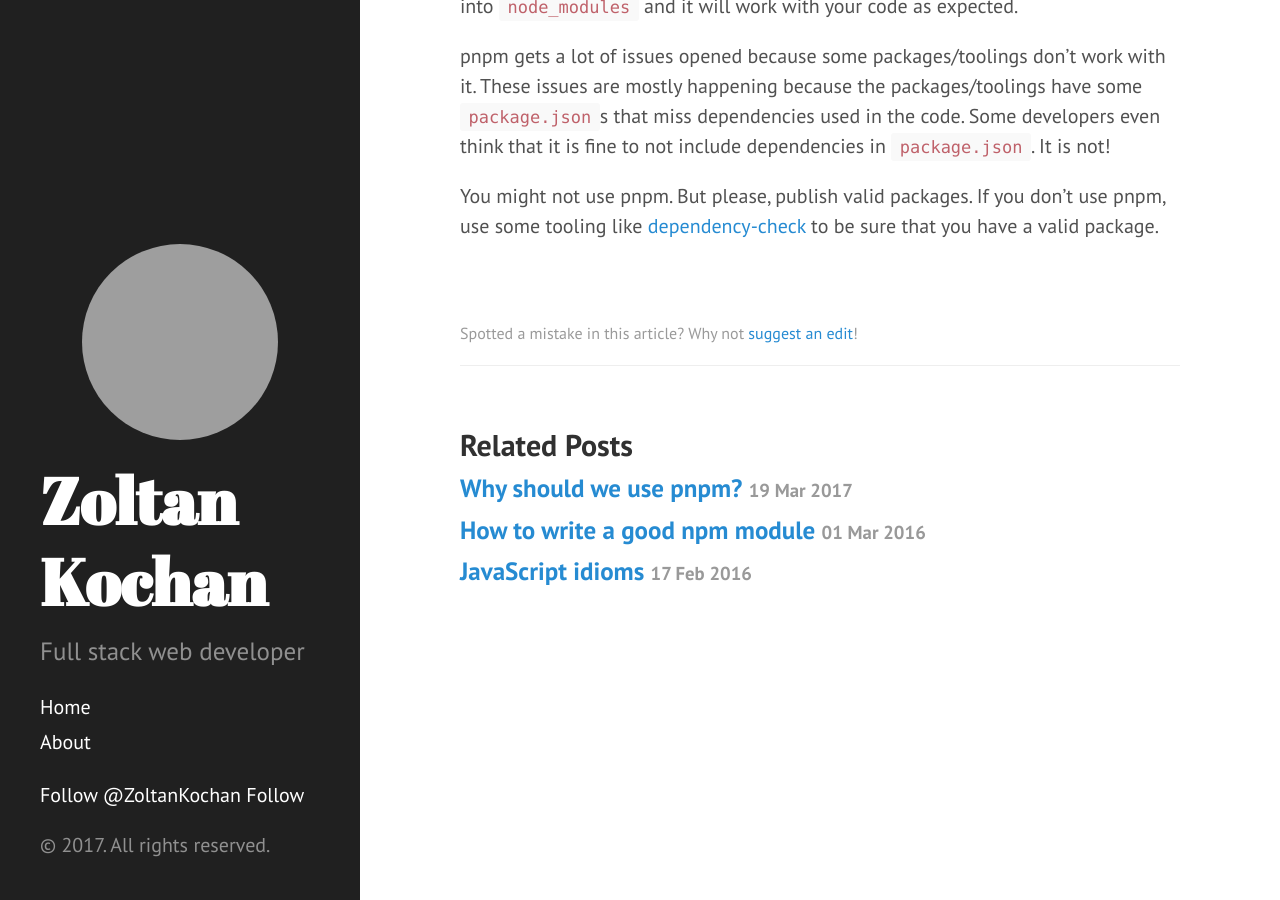
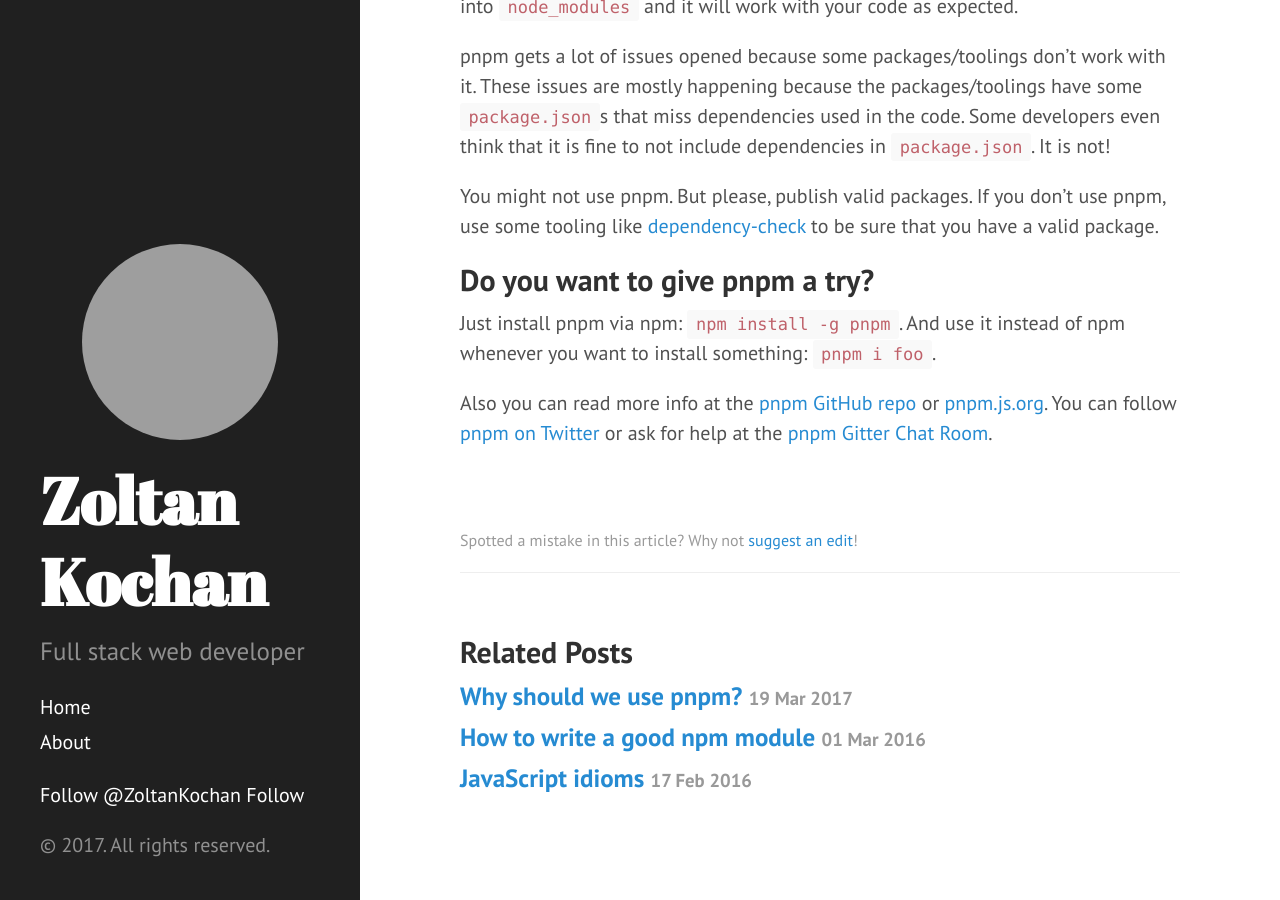
Before and after one commit to zkochan/zkochan.github.io, a Jekyll site: the page built from _posts/2017-05-14-pnpms-strictness-helps-to-avoid-silly-bugs.md, in a window 1280 px wide and 900 px high, scrolled down 2847 px. Built offline with Jekyll 4.4.1, drawn with Linux system fonts in a browser that asks for light colours; comment, search, counter and statistics services are not loaded; grey boxes are pictures that could not be loaded.

Commit message:
add section with references to pnpm

```diff
--- a/_posts/2017-05-14-pnpms-strictness-helps-to-avoid-silly-bugs.md
+++ b/_posts/2017-05-14-pnpms-strictness-helps-to-avoid-silly-bugs.md
@@ -107,3 +107,10 @@
 
 You might not use pnpm. But please, publish valid packages. If you don't use pnpm, use some tooling
 like [dependency-check](https://www.npmjs.com/package/dependency-check) to be sure that you have a valid package.
+
+## Do you want to give pnpm a try?
+
+Just install pnpm via npm: `npm install -g pnpm`. And use it instead of npm whenever you want to install something: `pnpm i foo`.
+
+Also you can read more info at the [pnpm GitHub repo](https://github.com/pnpm/pnpm) or [pnpm.js.org](https://pnpm.js.org/).
+You can follow [pnpm on Twitter](https://twitter.com/pnpmjs) or ask for help at the [pnpm Gitter Chat Room](https://gitter.im/pnpm/pnpm).
```
